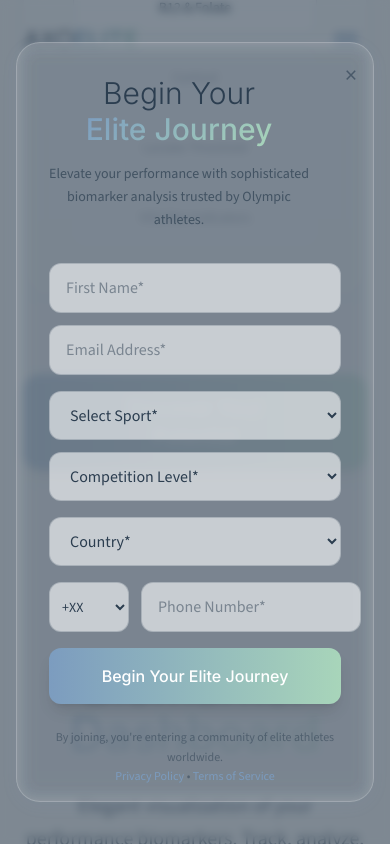
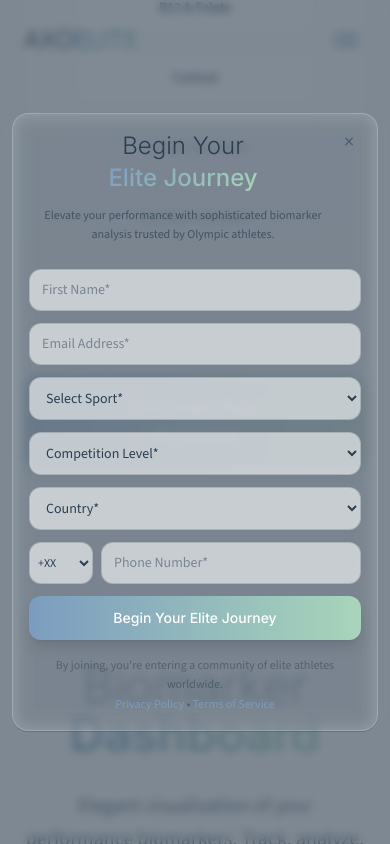
Before and after one commit to samuelarbolai/axo-longevity-landing, a Next.js app: page / in a window 390 px wide. Both pictures are taken after a click on the button "Discover Your Potential". Shown: the part 3322-4166 px from the top of the page. Built offline with nearby package versions, Linux system fonts and the light colour scheme.

Commit message:
feat: optimize waitlist modal for mobile
Rewrite modal components with responsive mobile layout and improved UX

#VERCEL_SKIP

Co-authored-by: null <198168472+samuelarbolai@users.noreply.github.com>

```diff
--- a/components/HeroModal.tsx
+++ b/components/HeroModal.tsx
@@ -85,41 +85,42 @@ export default function HeroModal({ isOpen, onClose }: HeroModalProps) {
 
   return (
     <div
-      className="fixed inset-0 bg-charcoal/60 backdrop-blur-sm flex items-center justify-center z-50 p-4"
+      className="fixed inset-0 bg-charcoal/60 backdrop-blur-sm flex items-center justify-center z-50 p-3 sm:p-4"
       onClick={handleBackdropClick}
     >
-      <div className="glass-effect rounded-3xl p-8 max-w-lg w-full max-h-[90vh] overflow-y-auto relative elegant-glow soft-border">
+      <div className="glass-effect rounded-2xl sm:rounded-3xl w-full max-w-sm sm:max-w-lg max-h-[95vh] sm:max-h-[90vh] overflow-y-auto relative elegant-glow soft-border">
         {/* Close button */}
         <button
-          className="absolute top-4 right-4 text-charcoal/60 hover:text-charcoal text-2xl transition-colors z-10"
+          className="absolute top-3 right-3 sm:top-4 sm:right-4 text-charcoal/60 hover:text-charcoal text-xl sm:text-2xl transition-colors z-10 w-8 h-8 flex items-center justify-center"
           onClick={handleClose}
           type="button"
         >
           ×
         </button>
 
+        <div className="p-4 sm:p-8">
           {!success ? (
             <>
-            <div className="text-center mb-8 pr-8">
-              <h2 className="text-3xl font-inter font-light mb-4">
+              <div className="text-center mb-6 sm:mb-8 pr-6 sm:pr-8">
+                <h2 className="text-2xl sm:text-3xl font-inter font-light mb-3 sm:mb-4">
                   <span className="text-charcoal">Begin Your</span>
                   <br />
                   <span className="gradient-text font-medium">Elite Journey</span>
                 </h2>
-              <p className="text-charcoal/70 font-source leading-relaxed text-sm">
+                <p className="text-charcoal/70 font-source leading-relaxed text-xs sm:text-sm">
                   Elevate your performance with sophisticated biomarker analysis trusted by Olympic athletes.
                 </p>
               </div>
 
-            <form className="space-y-4" onSubmit={handleSubmit}>
-              <div className="grid grid-cols-1 md:grid-cols-2 gap-3">
+              <form className="space-y-3 sm:space-y-4" onSubmit={handleSubmit}>
+                <div className="space-y-3 sm:space-y-0 sm:grid sm:grid-cols-2 sm:gap-3">
                   <input
                     type="text"
                     name="firstName"
                     value={formData.firstName}
                     onChange={handleChange}
                     placeholder="First Name*"
-                  className="w-full bg-white/60 border border-charcoal/20 rounded-xl px-4 py-3 text-charcoal placeholder-charcoal/50 focus:border-soft-blue focus:outline-none transition-colors"
+                    className="w-full bg-white/60 border border-charcoal/20 rounded-xl px-3 sm:px-4 py-2.5 sm:py-3 text-charcoal placeholder-charcoal/50 focus:border-soft-blue focus:outline-none transition-colors text-sm sm:text-base"
                   />
                   <input
                     type="email"
@@ -127,16 +128,16 @@ export default function HeroModal({ isOpen, onClose }: HeroModalProps) {
                     value={formData.email}
                     onChange={handleChange}
                     placeholder="Email Address*"
-                  className="w-full bg-white/60 border border-charcoal/20 rounded-xl px-4 py-3 text-charcoal placeholder-charcoal/50 focus:border-soft-blue focus:outline-none transition-colors"
+                    className="w-full bg-white/60 border border-charcoal/20 rounded-xl px-3 sm:px-4 py-2.5 sm:py-3 text-charcoal placeholder-charcoal/50 focus:border-soft-blue focus:outline-none transition-colors text-sm sm:text-base"
                   />
                 </div>
 
-              <div className="grid grid-cols-1 md:grid-cols-2 gap-3">
+                <div className="space-y-3 sm:space-y-0 sm:grid sm:grid-cols-2 sm:gap-3">
                   <select
                     name="sport"
                     value={formData.sport}
                     onChange={handleChange}
-                  className="w-full bg-white/60 border border-charcoal/20 rounded-xl px-4 py-3 text-charcoal focus:border-soft-blue focus:outline-none transition-colors"
+                    className="w-full bg-white/60 border border-charcoal/20 rounded-xl px-3 sm:px-4 py-2.5 sm:py-3 text-charcoal focus:border-soft-blue focus:outline-none transition-colors text-sm sm:text-base"
                   >
                     <option value="" disabled>
                       Select Sport*
@@ -159,7 +160,7 @@ export default function HeroModal({ isOpen, onClose }: HeroModalProps) {
                     name="level"
                     value={formData.level}
                     onChange={handleChange}
-                  className="w-full bg-white/60 border border-charcoal/20 rounded-xl px-4 py-3 text-charcoal focus:border-soft-blue focus:outline-none transition-colors"
+                    className="w-full bg-white/60 border border-charcoal/20 rounded-xl px-3 sm:px-4 py-2.5 sm:py-3 text-charcoal focus:border-soft-blue focus:outline-none transition-colors text-sm sm:text-base"
                   >
                     <option value="" disabled>
                       Competition Level*
@@ -174,7 +175,7 @@ export default function HeroModal({ isOpen, onClose }: HeroModalProps) {
                 <select
                   value={country}
                   onChange={(e) => setCountry(e.target.value)}
-                className="w-full bg-white/60 border border-charcoal/20 rounded-xl px-4 py-3 text-charcoal focus:border-soft-blue focus:outline-none transition-colors"
+                  className="w-full bg-white/60 border border-charcoal/20 rounded-xl px-3 sm:px-4 py-2.5 sm:py-3 text-charcoal focus:border-soft-blue focus:outline-none transition-colors text-sm sm:text-base"
                 >
                   <option value="" disabled>
                     Country*
@@ -191,11 +192,11 @@ export default function HeroModal({ isOpen, onClose }: HeroModalProps) {
                   <option value="South Korea">South Korea</option>
                 </select>
 
-              <div className="flex gap-3">
+                <div className="flex gap-2 sm:gap-3">
                   <select
                     value={countryCode}
                     onChange={(e) => setCountryCode(e.target.value)}
-                  className="w-20 bg-white/60 border border-charcoal/20 rounded-xl px-2 py-3 text-charcoal focus:border-soft-blue focus:outline-none transition-colors text-sm"
+                    className="w-16 sm:w-20 bg-white/60 border border-charcoal/20 rounded-xl px-1 sm:px-2 py-2.5 sm:py-3 text-charcoal focus:border-soft-blue focus:outline-none transition-colors text-xs sm:text-sm"
                   >
                     <option value="" disabled>
                       +XX
@@ -212,21 +213,21 @@ export default function HeroModal({ isOpen, onClose }: HeroModalProps) {
                     value={formData.phone}
                     onChange={handleChange}
                     placeholder="Phone Number*"
-                  className="flex-1 bg-white/60 border border-charcoal/20 rounded-xl px-4 py-3 text-charcoal placeholder-charcoal/50 focus:border-soft-blue focus:outline-none transition-colors"
+                    className="flex-1 bg-white/60 border border-charcoal/20 rounded-xl px-3 sm:px-4 py-2.5 sm:py-3 text-charcoal placeholder-charcoal/50 focus:border-soft-blue focus:outline-none transition-colors text-sm sm:text-base"
                   />
                 </div>
 
                 <button
                   type="submit"
-                className="w-full bg-gradient-to-r from-soft-blue to-sage-green text-white font-inter font-medium py-4 rounded-xl hover:scale-105 transition-all duration-300 elegant-glow shadow-lg"
+                  className="w-full bg-gradient-to-r from-soft-blue to-sage-green text-white font-inter font-medium py-3 sm:py-4 rounded-xl hover:scale-105 transition-all duration-300 elegant-glow shadow-lg text-sm sm:text-base"
                 >
                   Begin Your Elite Journey
                 </button>
 
-              {errorMsg && <p className="text-warm-coral text-sm text-center">{errorMsg}</p>}
+                {errorMsg && <p className="text-warm-coral text-xs sm:text-sm text-center">{errorMsg}</p>}
               </form>
 
-            <p className="text-xs text-center text-charcoal/50 mt-6 leading-relaxed">
+              <p className="text-xs text-center text-charcoal/50 mt-4 sm:mt-6 leading-relaxed">
                 By joining, you're entering a community of elite athletes worldwide.
                 <br />
                 <a href="#" className="text-soft-blue hover:underline">
@@ -239,18 +240,20 @@ export default function HeroModal({ isOpen, onClose }: HeroModalProps) {
               </p>
             </>
           ) : (
-          <div className="text-center py-8">
-            <div className="text-6xl mb-6">✨</div>
-            <h2 className="text-2xl font-inter font-medium gradient-text mb-4">Welcome to Elite Performance</h2>
-            <p className="text-charcoal/70 font-source mb-3 leading-relaxed">
+            <div className="text-center py-4 sm:py-8">
+              <div className="text-4xl sm:text-6xl mb-4 sm:mb-6">✨</div>
+              <h2 className="text-xl sm:text-2xl font-inter font-medium gradient-text mb-3 sm:mb-4">
+                Welcome to Elite Performance
+              </h2>
+              <p className="text-charcoal/70 font-source mb-2 sm:mb-3 leading-relaxed text-sm sm:text-base">
                 You've successfully joined our exclusive community of elite athletes.
               </p>
-            <p className="text-charcoal/60 font-source text-sm mb-6">
+              <p className="text-charcoal/60 font-source text-xs sm:text-sm mb-4 sm:mb-6">
                 Our performance team will contact you within 24 hours to discuss your personalized optimization journey.
               </p>
               <button
                 onClick={handleClose}
-              className="bg-gradient-to-r from-soft-blue to-sage-green text-white font-inter font-medium px-6 py-3 rounded-xl hover:scale-105 transition-all duration-300"
+                className="bg-gradient-to-r from-soft-blue to-sage-green text-white font-inter font-medium px-6 py-2.5 sm:py-3 rounded-xl hover:scale-105 transition-all duration-300 text-sm sm:text-base"
               >
                 Close
               </button>
@@ -258,5 +261,6 @@ export default function HeroModal({ isOpen, onClose }: HeroModalProps) {
           )}
         </div>
       </div>
+    </div>
   )
 }
```
Also changed, not shown: src/components/HeroModal.tsx (+30 -22 lines). Lines whose indentation alone changed are shown as unchanged.
